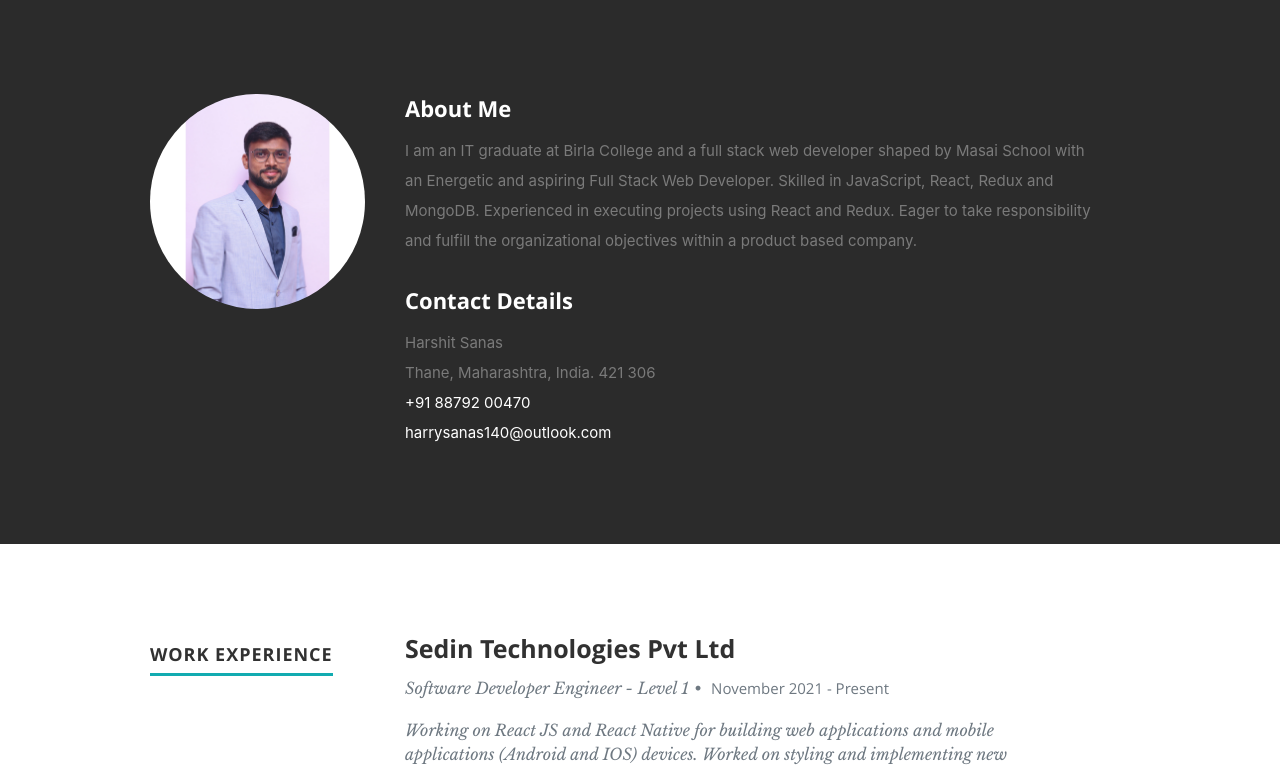
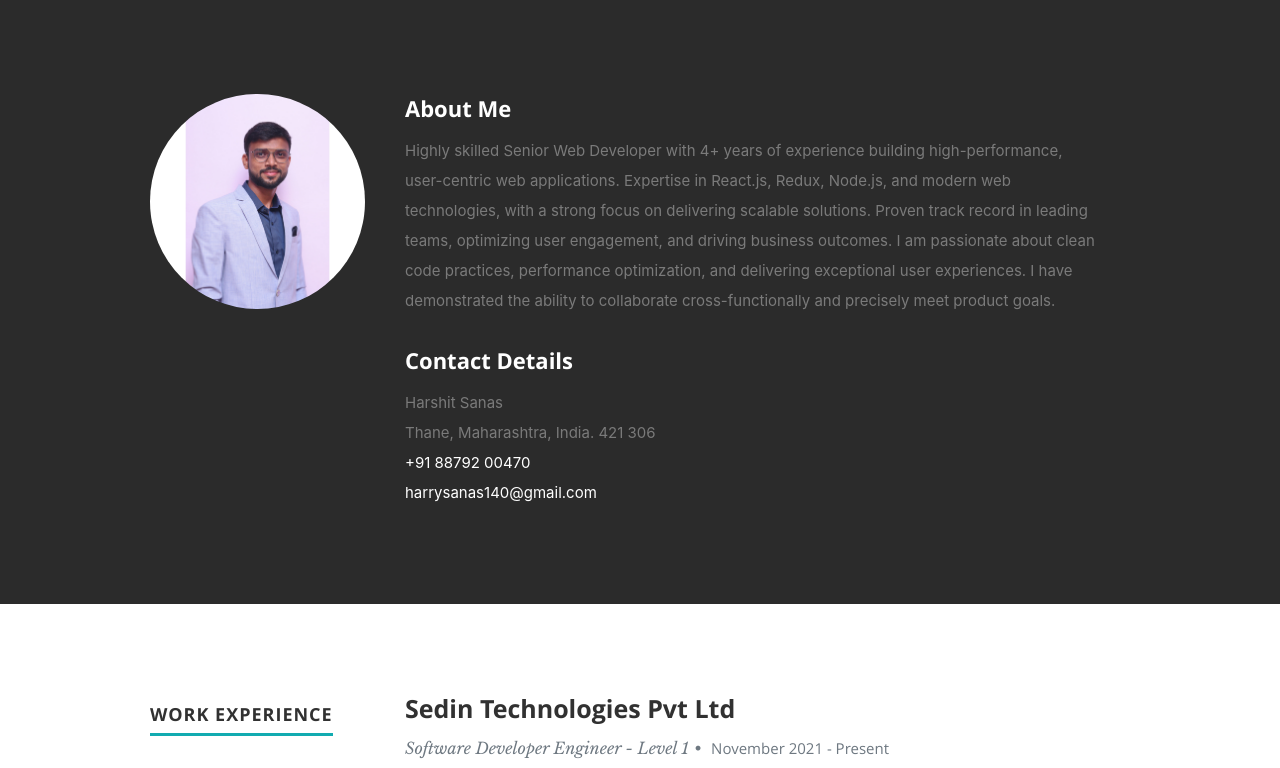
Before and after one commit to Harshsanas/Harshit_Portfolio, a React (Create React App) app: page / in a window 1280 px wide. Shown: the part 802-1570 px from the top of the page. Built offline with nearby package versions, Linux system fonts and the light colour scheme.

Commit message:
Update resumeData.js about me

```diff
--- a/src/resumeData.js
+++ b/src/resumeData.js
@@ -24,10 +24,10 @@ let resumeData = {
     },
   ],
   aboutme:
-    "I am an IT graduate at Birla College and a full stack web developer shaped by Masai School with an Energetic and aspiring Full Stack Web Developer. Skilled in JavaScript, React, Redux and MongoDB. Experienced in executing projects using React and Redux. Eager to take responsibility and fulfill the organizational objectives within a product based company.",
+    "Highly skilled Senior Web Developer with 4+ years of experience building high-performance, user-centric web applications. Expertise in React.js, Redux, Node.js, and modern web technologies, with a strong focus on delivering scalable solutions. Proven track record in leading teams, optimizing user engagement, and driving business outcomes. I am passionate about clean code practices, performance optimization, and delivering exceptional user experiences. I have demonstrated the ability to collaborate cross-functionally and precisely meet product goals.",
   address: "Thane, Maharashtra, India. 421 306",
   website: "https://github.com/Harshsanas",
-  gmail: "harrysanas140@outlook.com",
+  gmail: "harrysanas140@gmail.com",
   mobNo: "+91 88792 00470",
   education: [
     {
```
